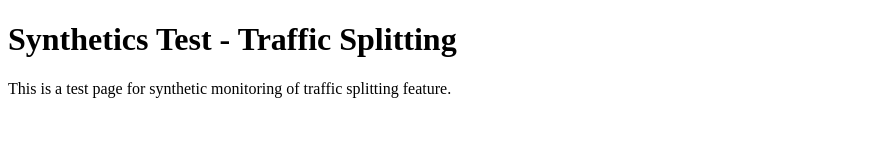
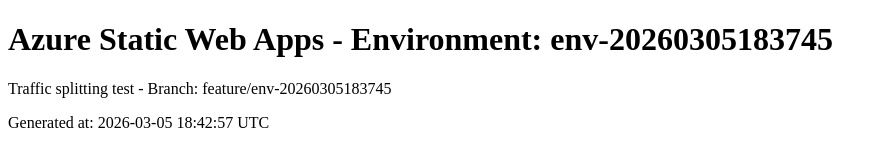
Before and after one commit to skylathadani-ms/synthetics-swa-traffic-20260305183745, a plain HTML site: page index.html in a window 1280 px wide. Shown: the whole page, without its empty margins (0-887 px from the left). Drawn offline with Linux system fonts and the light colour scheme.

Commit message:
Update index.html for env-20260305183745

```diff
--- a/index.html
+++ b/index.html
@@ -1,10 +1,11 @@
 <!DOCTYPE html>
 <html>
 <head>
-<title>Synthetics Test - Traffic Splitting</title>
+<title>Environment: env-20260305183745</title>
 </head>
 <body>
-<h1>Synthetics Test - Traffic Splitting</h1>
-<p>This is a test page for synthetic monitoring of traffic splitting feature.</p>
+<h1>Azure Static Web Apps - Environment: env-20260305183745</h1>
+<p>Traffic splitting test - Branch: feature/env-20260305183745</p>
+<p>Generated at: 2026-03-05 18:42:57 UTC</p>
 </body>
 </html>
```
